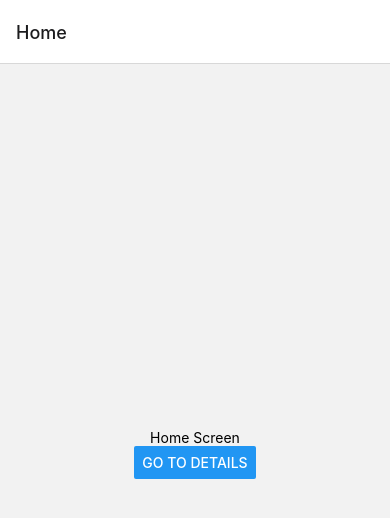
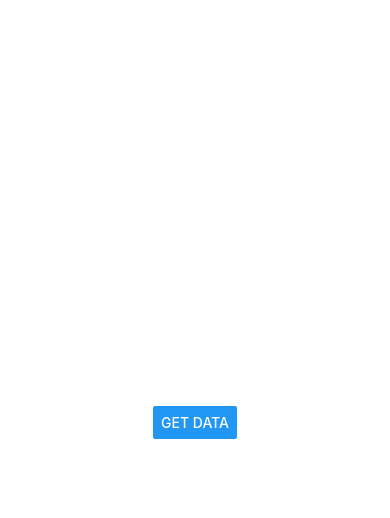
Before and after one commit to xshen053/ReactNativeLearning, a React Native app in the folder style_demo/: screen / in a window 390 px wide. Shown: the top 518 px of the page. Built offline with nearby package versions, Linux system fonts and the light colour scheme.

Commit message:
changed podfile fix debugger issue

```diff
--- a/style_demo/App.js
+++ b/style_demo/App.js
@@ -19,7 +19,8 @@ import {StatusBar, Text, View} from 'react-native';
 // import Index from './src_21_Loading';
 // import Index from './src_22_StackNavigator';
 // import Index from './src_23_BottomTab';
-import Index from './src_27_PassingParameter';
+// import Index from './src_27_PassingParameter';
+import Index from './src_28_API';
 
 export default class App extends Component {
   render() {
--- /dev/null
+++ b/style_demo/src_28_API/index.js
@@ -0,0 +1,36 @@
+import React, {Component} from 'react';
+import {Text, StyleSheet, View, Button} from 'react-native';
+
+export default class index extends Component {
+  getData = () => {
+    let key = '';
+    let location = '112.222.39.222';
+    const url = `https://devapi.qweather.com/v7/indices/3d?key=${key}&location=${location}`;
+    fetch(url, {
+      method: 'GET',
+    })
+      .then(res => {
+        console.log(res);
+        alert('success', 'request successfully');
+      })
+      .catch(err => {
+        alert('error', JSON.stringify(err));
+      });
+  };
+
+  render() {
+    return (
+      <View style={[styles.container]}>
+        <Button title="get data" onPress={this.getData} />
+      </View>
+    );
+  }
+}
+
+const styles = StyleSheet.create({
+  container: {
+    flex: 1,
+    justifyContent: 'space-around',
+    alignItems: 'center',
+  },
+});
```
Also changed, not shown: 3 other files (tests, documents, lock files or other folders).
